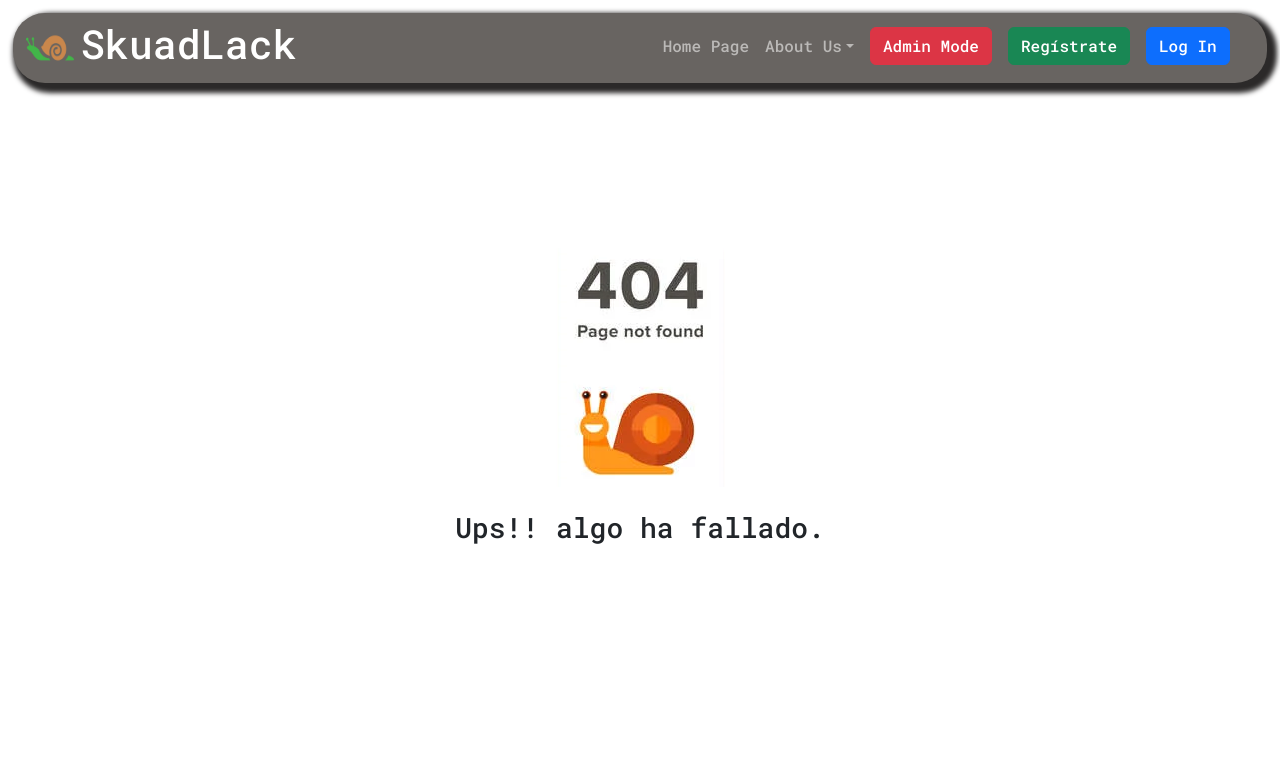
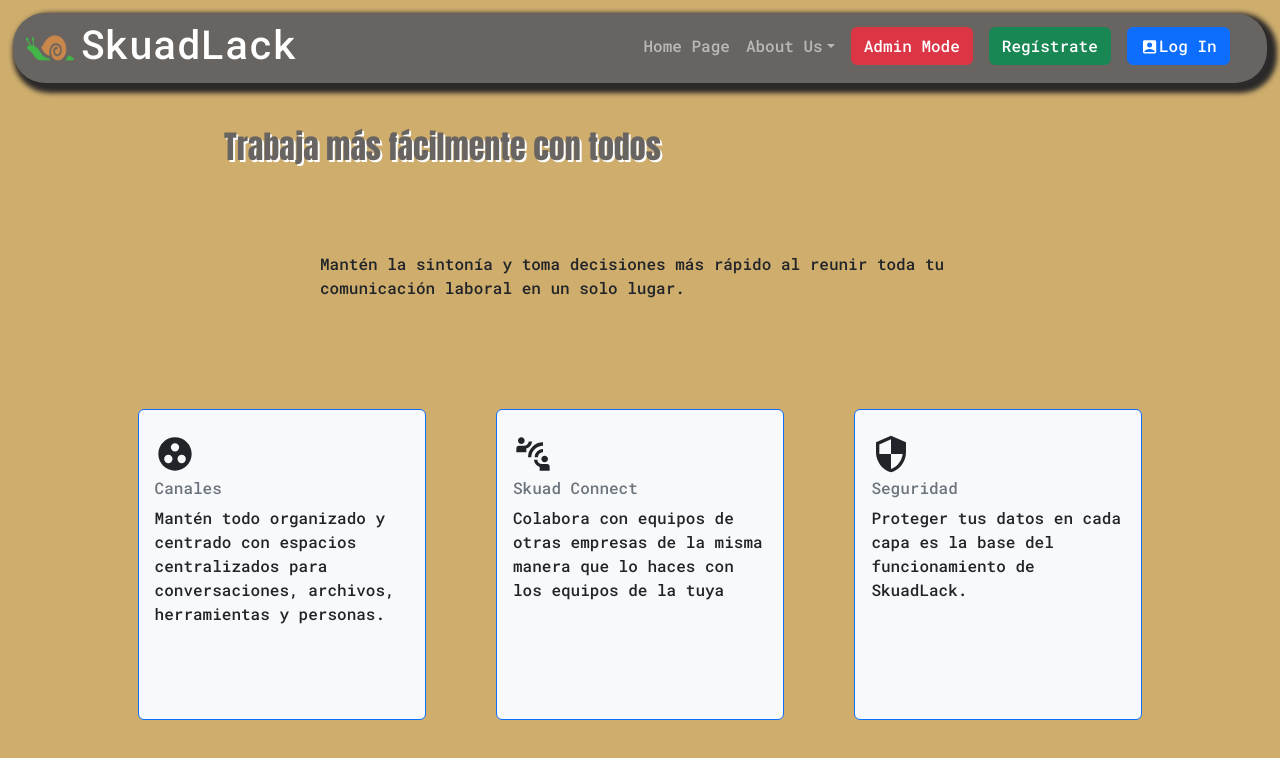
Before and after one commit to nds-fsd/slack, a React (Create React App) app in the folder frontend/: page /InfoSlack in a window 1280 px wide. Shown: the top 758 px of the page. Built offline with nearby package versions, Linux system fonts and the light colour scheme.

Commit message:
añadida pagina nueva

```diff
--- a/frontend/package.json
+++ b/frontend/package.json
@@ -11,6 +11,7 @@
     "react-bootstrap": "^2.7.0",
     "react-dom": "^18.2.0",
     "react-hook-form": "^7.41.5",
+    "react-icons": "^4.7.1",
     "react-router-dom": "^6.6.1",
     "react-scripts": "5.0.1",
     "styled-components": "^5.3.6",
--- a/frontend/src/App.js
+++ b/frontend/src/App.js
@@ -9,6 +9,7 @@ import DashboardUser from './Componentes/DashboardUsuario/dashboardUser';
 import NotFound from './Componentes/NotFound/notFound';
 import FormUser1 from './Componentes/FormularioUsuario/formUser1';
 import EditUser from './Componentes/editUser.js/editUser';
+import { InfoSlack } from './Componentes/infoSlack/InfoSlack';
 import { BarraNav } from './Componentes/BarraNav/BarraNav';
 
 //react router dom está en la clase de React Router. Webpack y Eslint --> minuto 01:13:00
@@ -27,6 +28,7 @@ function App() {
           <Route path="/user" element={<FormUser1 />}>  </Route>
           <Route path="/user/:id" element={<DashboardUser />}>  </Route>
           <Route path="/editUser/:id" element={<EditUser />}>  </Route>
+          <Route path="/InfoSlack" element={<InfoSlack/>} >  </Route>
 
           <Route path="/users" element={<ListUsers />}></Route>
           <Route path='/*' element={<NotFound />} />
--- a/frontend/src/Componentes/BarraNav/BarraNav.js
+++ b/frontend/src/Componentes/BarraNav/BarraNav.js
@@ -7,12 +7,14 @@ import "bootstrap/dist/css/bootstrap.min.css";
 import styled from "styled-components";
 import Button from "react-bootstrap/esm/Button";
 import { Link } from "react-router-dom";
+import { MdAccountBox } from 'react-icons/md';
+
 
 export const BarraNav = () => {
   return (
     <NavBarStyle>
     <div>
-      <Navbar key="xxl" variant="dark" expand="md" className="mb-3">
+      <Navbar key="lg" variant="dark" expand="lg" className="mb-3">
         <Container fluid>
           <img className="logoimg" src={require("../../Assets/Png  logo.png")} alt=""/>
           <Navbar.Brand href="/">
@@ -31,18 +33,18 @@ export const BarraNav = () => {
             </Offcanvas.Header>
             <Offcanvas.Body>
               <Nav className="justify-content-end flex-grow-1 pe-3" >
-                <Nav.Link as={Link} to="/"><p >Home Page</p></Nav.Link>
+                <Nav.Link as={Link} to="/"><p>Home Page</p></Nav.Link>
                 <NavDropdown
                   title="About Us"
                   id={`offcanvasNavbarDropdown-expand-md`}
                 >
 
                     <NavDropdown.Item href="#action4" >
-                      <Nav.Link className="dropdownlinks" as={Link} to="/">Que es SkuadLack?</Nav.Link>
+                      <Nav.Link className="dropdownlinks" as={Link} to="/infoSlack">Que es SkuadLack?</Nav.Link>
                     </NavDropdown.Item>
 
                     <NavDropdown.Item href="#action3">
-                      <Nav.Link className="dropdownlinks" as={Link} to="/">Porque SkuadLack?</Nav.Link>
+                      <Nav.Link className="dropdownlinks" as={Link} to="/infoSlack">Porque SkuadLack?</Nav.Link>
                     </NavDropdown.Item>
 
                     <NavDropdown.Item href="#action2">
@@ -59,7 +61,7 @@ export const BarraNav = () => {
                 <Nav.Link as={Link} to="/user"><Button variant="success">Regístrate</Button ></Nav.Link>
 
 
-                <Nav.Link as={Link} to="/login"><Button variant="primary">Log In</Button ></Nav.Link>
+                <Nav.Link as={Link} to="/login"><Button variant="primary"><MdAccountBox className="a"/>Log In</Button ></Nav.Link>
               </Nav>
             </Offcanvas.Body>
           </Navbar.Offcanvas>
@@ -72,7 +74,10 @@ export const BarraNav = () => {
 
 const NavBarStyle= styled.div`
 
-
+.a{
+  padding-bottom: .1rem;
+  font-size: larger;
+}
 .logoimg{
   width: 3.4rem;
   height: 3.4rem;
--- a/frontend/src/Componentes/LandingPage/landingPage.module.css
+++ b/frontend/src/Componentes/LandingPage/landingPage.module.css
@@ -6,11 +6,13 @@ body{
     display: flex;
     align-items: center;
     justify-content: space-between;
-    height: 80vh;
+    min-height: 80vh;
+    max-height: max-content;
     width: 100%;
     overflow: hidden;
     padding-top: 7.5vh;
     color: white;
+
 
 }
 .seccion1 h1{
--- /dev/null
+++ b/frontend/src/Componentes/infoSlack/InfoSlack.js
@@ -0,0 +1,91 @@
+import React from 'react'
+import styled from 'styled-components'
+import Card from 'react-bootstrap/Card';
+import { MdConnectWithoutContact, MdGroupWork, MdSecurity } from 'react-icons/md';
+
+
+export const InfoSlack = () => {
+  return (
+    <InfoStyle>
+      <div className='alldiv'>
+        <h2>Trabaja más fácilmente con todos</h2>
+        <p className='subtitulo'>
+          Mantén la sintonía y toma decisiones
+          más rápido al reunir toda tu comunicación laboral en un solo lugar.
+        </p>
+        <div className='cardsinfo'>
+
+          <Card border='primary' bg='light' text='dark' style={{ width: '18rem' }}>
+            <Card.Body>
+              <Card.Title><h1><MdGroupWork/></h1></Card.Title>
+              <Card.Subtitle className="mb-2 text-muted">Canales</Card.Subtitle>
+              <Card.Text>
+                Mantén todo organizado y centrado con espacios centralizados
+                para conversaciones, archivos, herramientas y personas.
+              </Card.Text>
+            </Card.Body>
+          </Card>
+
+          <Card border='primary' bg='light' text='dark' style={{ width: '18rem' }}>
+            <Card.Body>
+              <Card.Title><h1><MdConnectWithoutContact/></h1></Card.Title>
+              <Card.Subtitle className="mb-2 text-muted">Skuad Connect</Card.Subtitle>
+              <Card.Text>
+                Colabora con equipos de otras empresas de la misma manera que lo haces
+                con los equipos de la tuya
+              </Card.Text>
+            </Card.Body>
+          </Card>
+
+          <Card border='primary' bg='light' text='dark' style={{ width: '18rem' }}>
+            <Card.Body>
+              <Card.Title><h1><MdSecurity/></h1></Card.Title>
+              <Card.Subtitle className="mb-2 text-muted">Seguridad</Card.Subtitle>
+              <Card.Text>
+                Proteger tus datos en cada capa es la base del funcionamiento de SkuadLack.
+              </Card.Text>
+            </Card.Body>
+          </Card>
+
+
+        </div>
+      </div>
+    </InfoStyle>
+  );
+}
+
+
+const InfoStyle= styled.div`
+.alldiv{
+  display: flex;
+  flex-wrap: wrap;
+  justify-content: center;
+  background-color: #CEAD6D;
+  min-width: 60vw;
+  max-width: 100vw;
+  min-height: 100vh;
+  max-height: max-content;
+  padding: 4rem;
+  padding-top: 8rem;
+
+}
+h2{
+  font-size: 2rem;
+  font-family: Impact, Haettenschweiler, 'Arial Narrow Bold', sans-serif;
+  padding-left: 10rem;
+  width: 100%;
+  text-shadow: 2px 2px #fff;
+  color: #686461;
+}
+.cardsinfo{
+  display: flex;
+  flex-direction: row;
+  padding: 1rem;
+  justify-content: space-between;
+  width: 90%;
+
+}
+.subtitulo{
+  width: 50vw;
+}
+`
```
Also changed, not shown: 1 other file (tests, documents, lock files or other folders).
